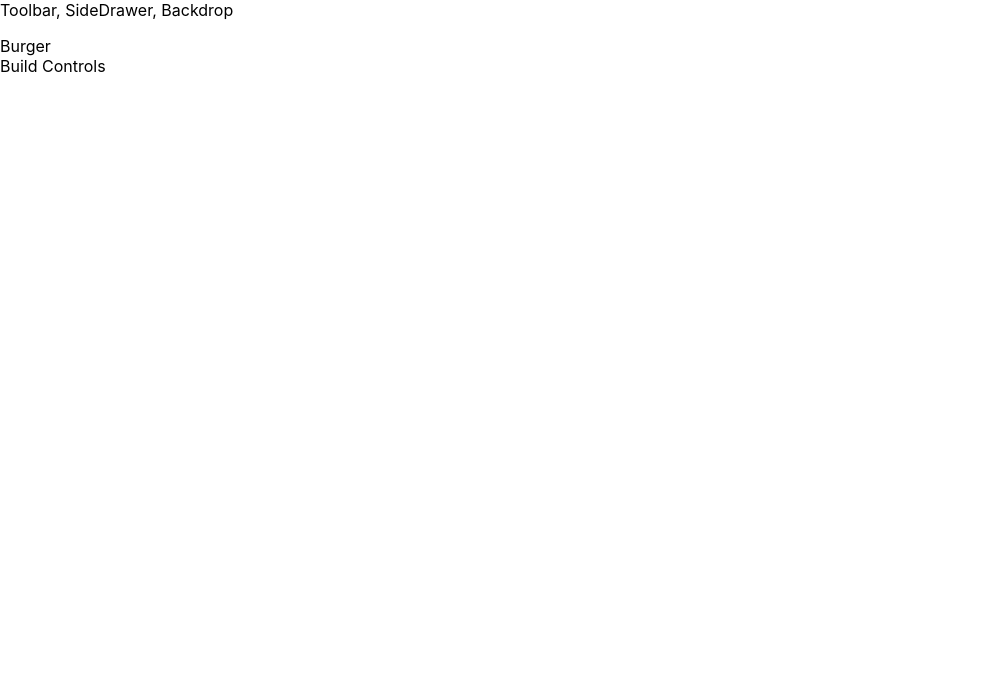
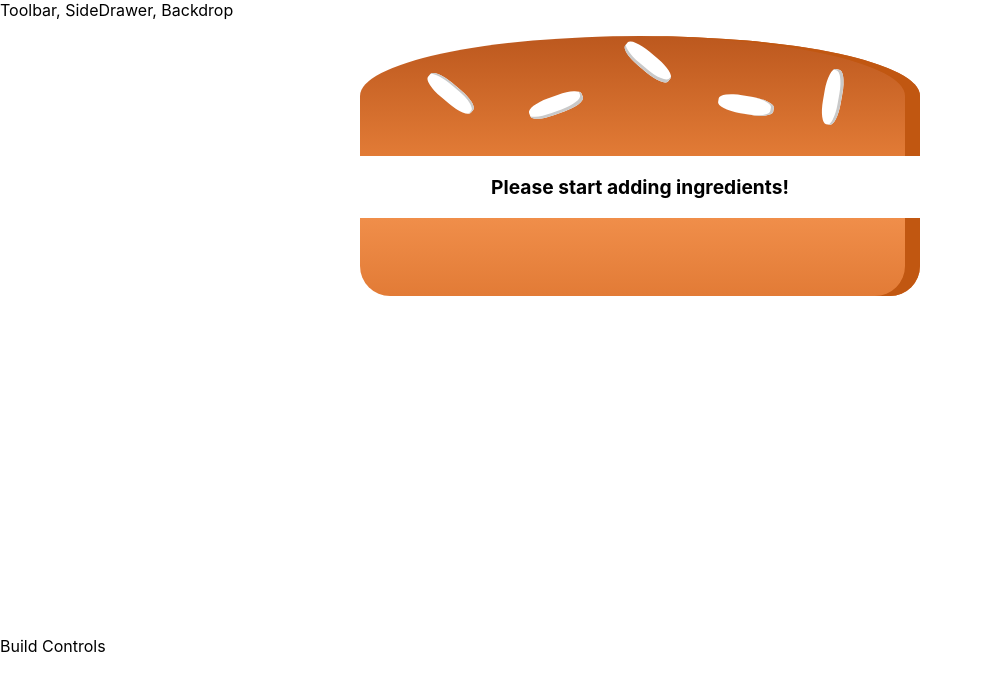
Before and after one commit to Bluestone47/burger-builder, a React (Create React App) app: page / in a window 1280 px wide. Shown: the top 690 px of the page, without its empty margins (0-982 px from the left). Built offline with nearby package versions, Linux system fonts and the light colour scheme.

Commit message:
map reduce

```diff
--- a/src/components/Burger/Burger.js
+++ b/src/components/Burger/Burger.js
@@ -1 +1,29 @@
 import React from 'react';
+import BurgerIngredient from './BurgerIngredient/BurgerIngredient';
+
+import classes from './Burger.module.css';
+
+const burger = (props) => {
+  let transformedIngredients = Object.keys(props.ingredients)
+    .map(igKey => {
+      return [...Array(props.ingredients[igKey])].map((_, i) => {
+        return <BurgerIngredient key={igKey + i} type={igKey} />
+      });
+    })
+    .reduce((arr, el) => {
+      return arr.concat(el)
+    }, []);
+  if (transformedIngredients.length == 0) {
+    transformedIngredients = <p>Please start adding ingredients!</p>
+  }
+
+  return (
+    <div className={classes.Burger}>
+      <BurgerIngredient type="bread-top" />
+      {transformedIngredients}
+      <BurgerIngredient type="bread-bottom" />
+    </div>
+  )
+}
+
+export default burger;
--- /dev/null
+++ b/src/components/Burger/Burger.module.css
@@ -0,0 +1,30 @@
+.Burger {
+  width: 100%;
+  height: 250px;
+  margin: auto;
+  /* overflow: scroll; */
+  text-align: center;
+  font-weight: bold;
+  font-size: 1.2rem;
+}
+
+@media (min-width: 500px) and (min-height: 400px) {
+  .Burger {
+    width: 350px;
+    height: 300px;
+  }
+}
+
+@media (min-width: 500px) and (min-height: 401px) {
+  .Burger {
+    width: 450px;
+    height: 400px;
+  }
+}
+
+@media (min-width: 1000px) and (min-height: 700px) {
+  .Burger {
+    width: 700px;
+    height: 600px;
+  }
+}
--- a/src/components/Burger/BurgerIngredient/BurgerIngredient.js
+++ b/src/components/Burger/BurgerIngredient/BurgerIngredient.js
@@ -39,7 +39,7 @@
   }
 };
 
-BurgerIngredient.PropTypes = {
+BurgerIngredient.propTypes = {
   type: PropTypes.string.isRequired
 }
 
--- a/src/containers/BurgerBuilder/BurgerBuilder.js
+++ b/src/containers/BurgerBuilder/BurgerBuilder.js
@@ -1,11 +1,21 @@
 import React, { Component } from 'react';
 import Aux from '../../hoc/Auxiliary';
+import Burger from '../../components/Burger/Burger';
 
 class BurgerBuilder extends Component {
+  state = {
+    ingredients: {
+      salad: 0,
+      bacon: 0,
+      cheese: 0,
+      meat: 0
+    }
+  }
+
   render() {
     return (
       <Aux>
-        <div>Burger</div>
+        <Burger ingredients={this.state.ingredients} />
         <div>Build Controls</div>
       </Aux>
     );
```
